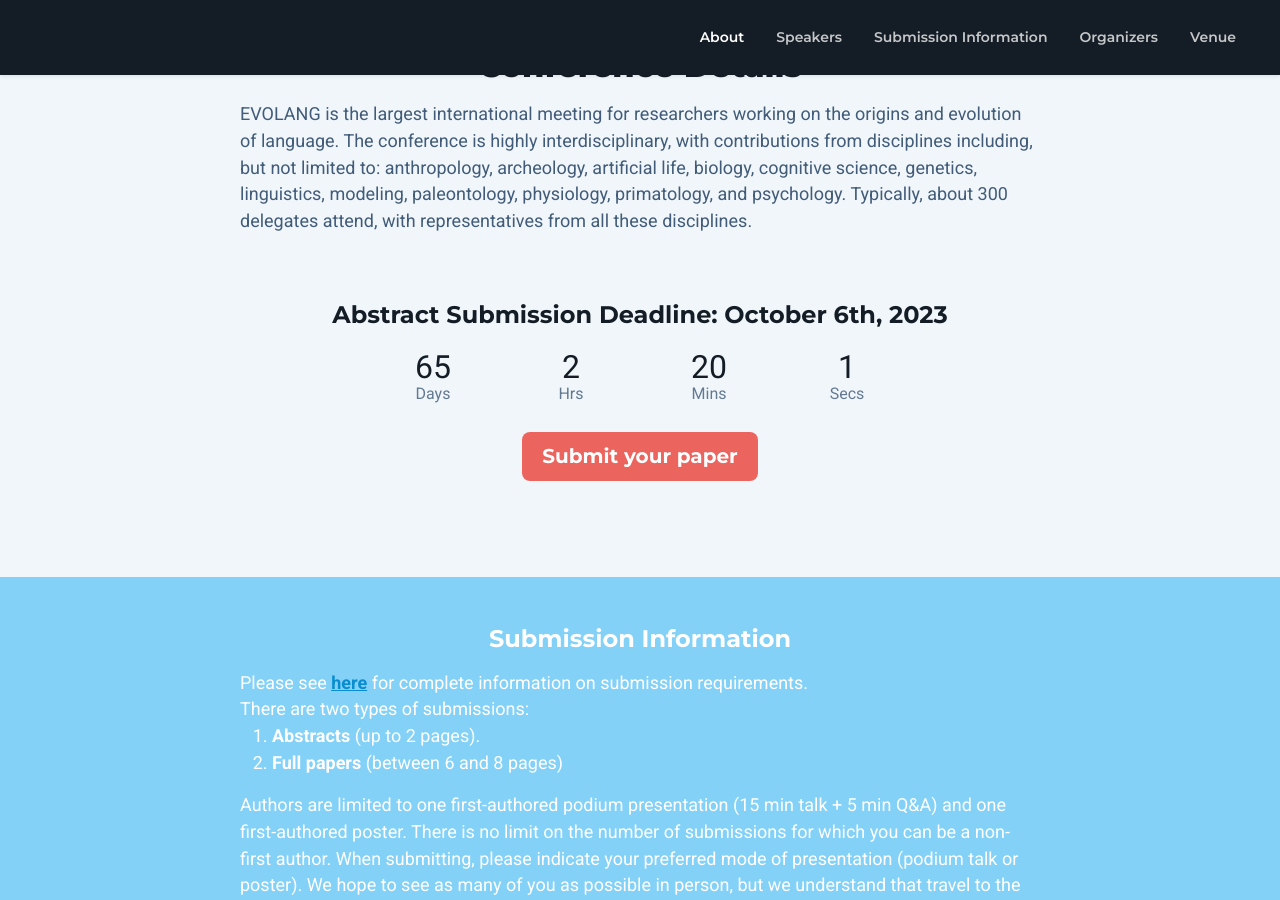
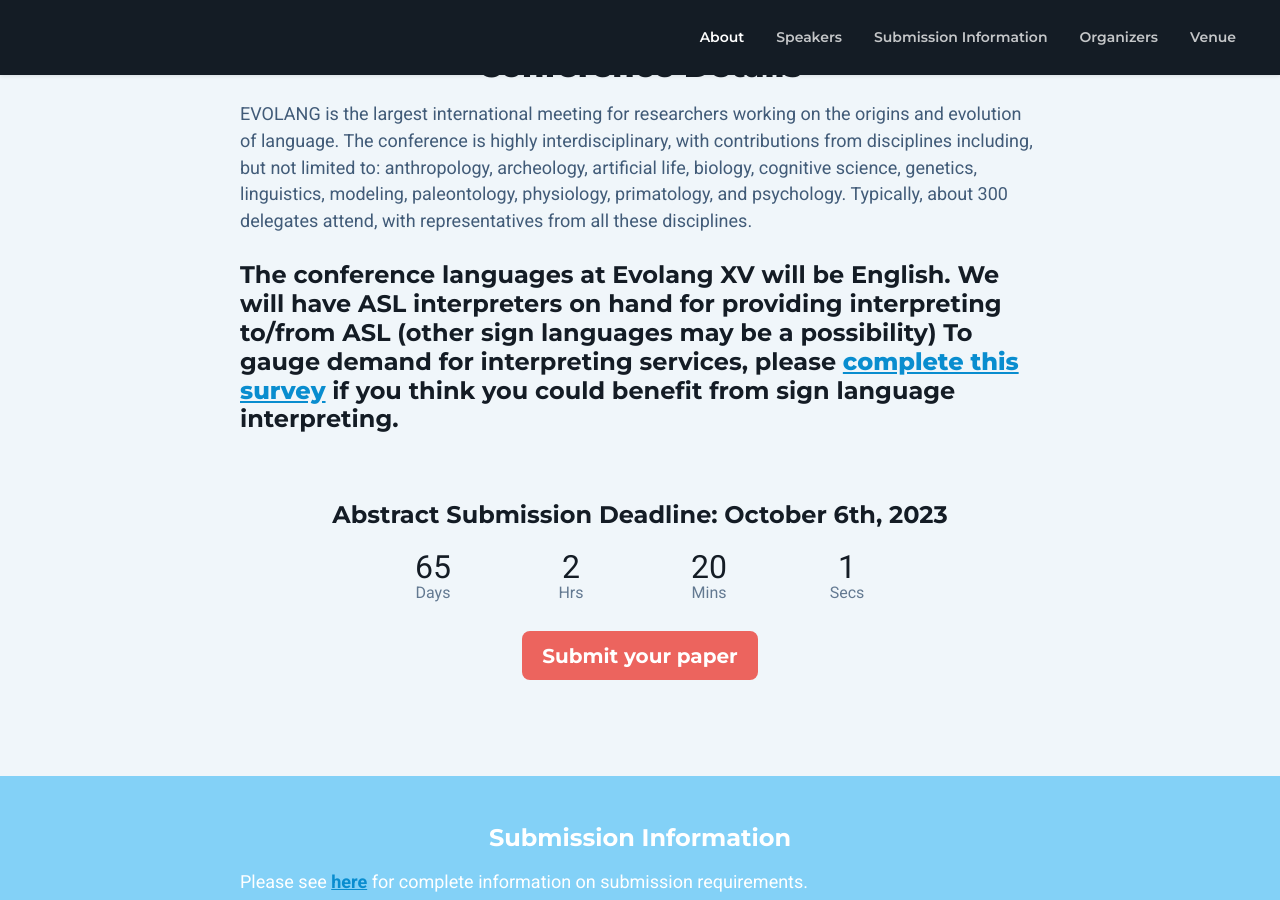
Before and after one commit to evolang2024/evolang2024.github.io, a Jekyll site: the page built from _pages/index.md, in a window 1280 px wide and 900 px high, scrolled down 637 px. Built offline with Jekyll 4.4.1, drawn with Linux system fonts in a browser that asks for light colours; nearby versions of some CDN libraries; library files that are not in the unit come from our copies.

Commit message:
ASL interpreting to main about box

```diff
--- a/_pages/index.md
+++ b/_pages/index.md
@@ -6,7 +6,10 @@
 date: May 18-21
 about:
     header: Conference Details
-    subheader: "EVOLANG is the largest international meeting for researchers working on the origins and evolution of language. The conference is highly interdisciplinary, with contributions from disciplines including, but not limited to: anthropology, archeology, artificial life, biology, cognitive science, genetics, linguistics, modeling, paleontology, physiology, primatology, and psychology. Typically, about 300 delegates attend, with representatives from all these disciplines."
+    subheader: "EVOLANG is the largest international meeting for researchers working on the origins and evolution of language. The conference is highly interdisciplinary, with contributions from disciplines including, but not limited to: anthropology, archeology, artificial life, biology, cognitive science, genetics, linguistics, modeling, paleontology, physiology, primatology, and psychology. Typically, about 300 delegates attend, with representatives from all these disciplines. <br><br>
+        <h4>The conference languages at Evolang XV will be English. We will have ASL interpreters on hand for providing interpreting to/from ASL (other sign languages may be a possibility) To gauge demand for interpreting services, please <a href = 'https://docs.google.com/forms/d/e/1FAIpQLSejSkSKxD1BEndXDIARr75xI4p1KBpa7GBAZskD_lJnzuJP8g/viewform'><b>complete this survey</b></a> if you think you could benefit from sign language interpreting.
+        "
+
     subheader_2: Submission Information
     body_2: <div style="text-align:left">
 
```
